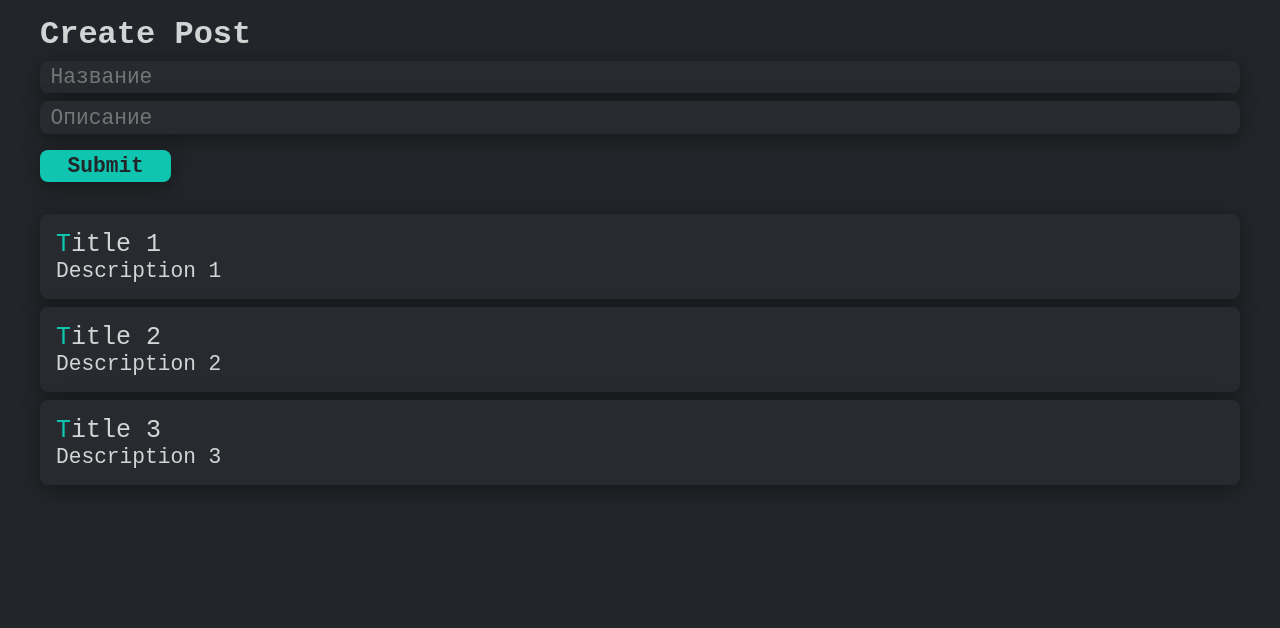
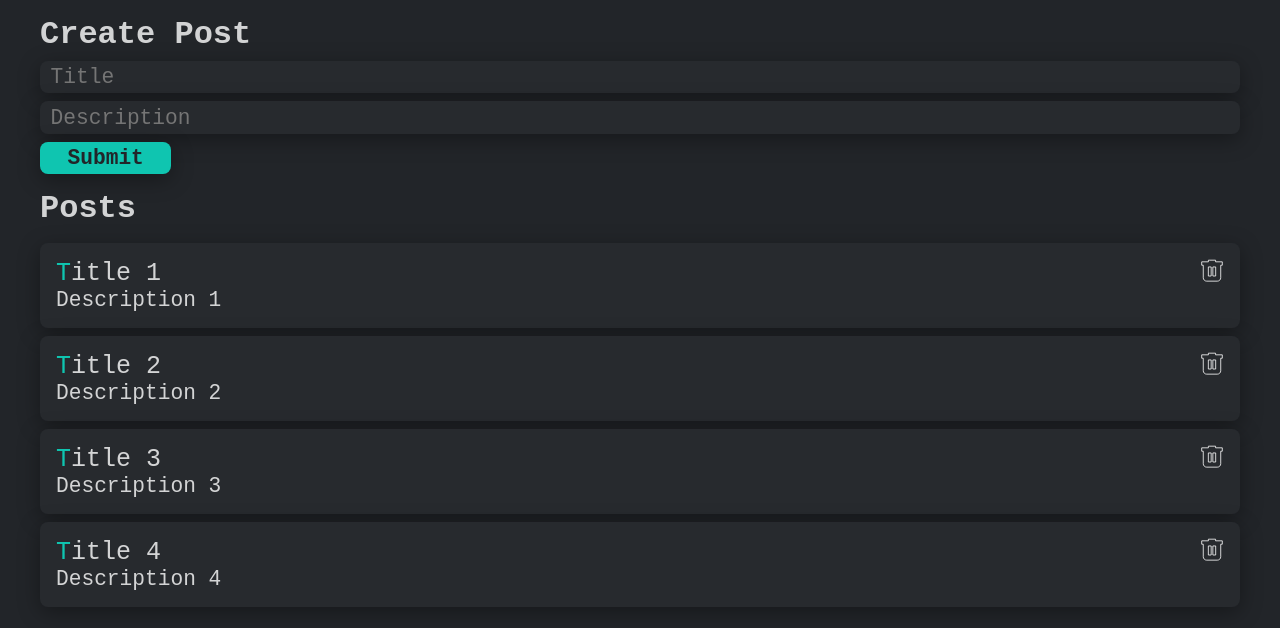
Before and after one commit to stelsp/vue-posts, a Vue app: page / in a window 1280 px wide. Shown: the top 628 px of the page. Built offline with nearby package versions, Linux system fonts and the light colour scheme.

Commit message:
feat: add Posts form + UI folder + refator App.vue

```diff
--- a/src/App.vue
+++ b/src/App.vue
@@ -1,38 +1,36 @@
 <template>
   <main class="app">
-    <section aria-label="posts" class="container">
-      <form class="form offset">
-        <h3 class="form__title">Create Post</h3>
-        <input class="form__input" type="text" placeholder="Название" />
-        <input class="form__input" placeholder="Описание" />
-        <button class="form__button">Submit</button>
-      </form>
-      <ul class="posts offset">
-        <li class="post" v-for="post in posts" :key="post.id">
-          <h5 class="post__title">
-            {{ post.title }}
-          </h5>
-          <p class="post__description">
-            {{ post.body }}
-          </p>
-        </li>
-      </ul>
+    <section aria-label="main" class="container">
+      <PostForm @create="createPost" />
+      <PostList :posts="posts" />
     </section>
   </main>
 </template>
 
 <script>
+import PostForm from "@/components/PostForm.vue";
+import PostList from "@/components/PostList.vue";
+
 export default {
+  components: {
+    PostForm,
+    PostList,
+  },
   data() {
     return {
       posts: [
         { id: 1, title: "Title 1", body: "Description 1" },
         { id: 2, title: "Title 2", body: "Description 2" },
         { id: 3, title: "Title 3", body: "Description 3" },
+        { id: 4, title: "Title 4", body: "Description 4" },
       ],
     };
   },
-  methods: {},
+  methods: {
+    createPost(post) {
+      this.posts = [post, ...this.posts];
+    },
+  },
 };
 </script>
 
@@ -92,13 +90,6 @@ export default {
   );
 }
 
-body {
-  color: var(--clr-primary);
-  background-color: var(--clr-secondary-400);
-  font-size: var(--fs-400);
-  font-family: monospace, sans-serif;
-}
-
 /* UTILITY */
 .container {
   --max-width: 1200px;
@@ -112,67 +103,14 @@ body {
 }
 
 /* APP */
+body {
+  color: var(--clr-primary);
+  background-color: var(--clr-secondary-400);
+  font-size: var(--fs-400);
+  font-family: monospace, sans-serif;
+}
+
 .app {
   color: var(--clr-primary-300);
 }
-
-/* FORM */
-.form {
-  display: flex;
-  flex-direction: column;
-  align-items: flex-start;
-  gap: 0.5rem;
-}
-
-.form__title {
-  font-size: var(--fs-700);
-  font-weight: var(--fw-700);
-}
-
-.form__input {
-  padding: 0.2em 0.5em;
-  width: 100%;
-  box-shadow: 0 0.25em 1em rgb(0 0 0 / 35%);
-  border-radius: 0.5rem;
-  background-color: var(--clr-secondary-300);
-}
-
-.form__button {
-  margin-top: 0.5rem;
-  padding: 0.2em 1.3em;
-  box-shadow: 0 0.25em 1em rgb(0 0 0 / 35%);
-  border-radius: 0.5rem;
-  cursor: pointer;
-  font-weight: var(--fw-700);
-  color: var(--clr-secondary-400);
-  background-color: var(--clr-accent-400);
-
-  transition: all 0.3s;
-}
-
-.form__button:hover {
-  color: var(--clr-primary);
-}
-
-/* POSTS */
-.posts {
-  display: flex;
-  flex-direction: column;
-  gap: 0.5rem;
-}
-
-.post {
-  padding: 1rem;
-  box-shadow: 0 0.25em 1em rgb(0 0 0 / 35%);
-  border-radius: 0.5rem;
-  background-color: var(--clr-secondary-300);
-}
-
-.post__title {
-  font-size: var(--fs-600);
-}
-
-.post__title::first-letter {
-  color: var(--clr-accent-400);
-}
 </style>
--- /dev/null
+++ b/src/components/PostForm.vue
@@ -0,0 +1,56 @@
+<template>
+  <form @submit.prevent class="form offset">
+    <h3 class="title">Create Post</h3>
+    <input v-model="post.title" type="text" placeholder="Title" class="input" />
+    <input
+      v-model="post.body"
+      type="text"
+      placeholder="Description"
+      class="input"
+    />
+    <ButtonPrimary @click="createPost">Submit</ButtonPrimary>
+  </form>
+</template>
+<script>
+export default {
+  data() {
+    return {
+      post: {
+        title: "",
+        body: "",
+      },
+    };
+  },
+  methods: {
+    createPost() {
+      this.post.id = Date.now();
+      this.$emit("create", this.post);
+      this.post = {
+        title: "",
+        body: "",
+      };
+    },
+  },
+};
+</script>
+<style scoped>
+.form {
+  display: flex;
+  flex-direction: column;
+  align-items: flex-start;
+  gap: 0.5rem;
+}
+
+.title {
+  font-size: var(--fs-700);
+  font-weight: var(--fw-700);
+}
+
+.input {
+  padding: 0.2em 0.5em;
+  width: 100%;
+  box-shadow: 0 0.25em 1em rgb(0 0 0 / 35%);
+  border-radius: 0.5rem;
+  background-color: var(--clr-secondary-300);
+}
+</style>
--- /dev/null
+++ b/src/components/PostItem.vue
@@ -0,0 +1,42 @@
+<template>
+  <div class="post">
+    <li>
+      <h5 class="title">
+        {{ post.title }}
+      </h5>
+      <p class="description">
+        {{ post.body }}
+      </p>
+    </li>
+    <ButtonDelete />
+  </div>
+</template>
+<script>
+export default {
+  props: {
+    post: {
+      type: Object,
+      required: true,
+    },
+  },
+};
+</script>
+<style scoped>
+.post {
+  padding: 1rem;
+  box-shadow: 0 0.25em 1em rgb(0 0 0 / 35%);
+  border-radius: 0.5rem;
+  display: flex;
+  justify-content: space-between;
+  align-items: flex-start;
+  background-color: var(--clr-secondary-300);
+}
+
+.title {
+  font-size: var(--fs-600);
+}
+
+.title::first-letter {
+  color: var(--clr-accent-400);
+}
+</style>
--- /dev/null
+++ b/src/components/PostList.vue
@@ -0,0 +1,32 @@
+<template>
+  <div>
+    <h3 class="title">Posts</h3>
+  </div>
+  <ul class="posts offset">
+    <PostItem v-for="post in posts" :key="post.id" :post="post" />
+  </ul>
+</template>
+<script>
+import PostItem from "./PostItem.vue";
+export default {
+  components: { PostItem },
+  props: {
+    posts: {
+      type: Array,
+      required: true,
+    },
+  },
+};
+</script>
+<style scoped>
+.posts {
+  display: flex;
+  flex-direction: column;
+  gap: 0.5rem;
+}
+
+.title {
+  font-size: var(--fs-700);
+  font-weight: var(--fw-700);
+}
+</style>
--- /dev/null
+++ b/src/components/UI/ButtonDelete.vue
@@ -0,0 +1,27 @@
+<template>
+  <button class="button" type="button">
+    <svg xmlns="http://www.w3.org/2000/svg" height="24" width="24">
+      <path
+        d="M6.675 22.15q-1.4 0-2.4-.987-1-.988-1-2.413V6.225H1.7v-3.4h6.7v-1.65h7.175v1.65H22.3v3.4h-1.575V18.75q0 1.425-.987 2.413-.988.987-2.413.987Zm1.675-5.125h2.825V7.95H8.35Zm4.5 0h2.825V7.95H12.85Z"
+      />
+    </svg>
+  </button>
+</template>
+<script>
+export default {
+  name: "ButtonDelete",
+};
+</script>
+<style scoped>
+.button {
+  cursor: pointer;
+}
+.button:hover,
+.button:focus-visible {
+  scale: 1.02;
+}
+path {
+  stroke: var(--clr-primary-300);
+  fill: var(--clr-secondary-300);
+}
+</style>
--- /dev/null
+++ b/src/components/UI/ButtonPrimary.vue
@@ -0,0 +1,25 @@
+<template>
+  <button class="button"><slot></slot></button>
+</template>
+<script>
+export default {
+  name: "ButtonPrimary",
+};
+</script>
+<style scoped>
+.button {
+  padding: 0.2em 1.3em;
+  box-shadow: 0 0.25em 1em rgb(0 0 0 / 35%);
+  border-radius: 0.5rem;
+  font-weight: var(--fw-700);
+  color: var(--clr-secondary-400);
+  background-color: var(--clr-accent-400);
+  cursor: pointer;
+  transition: all 0.3s;
+}
+
+.button:hover,
+.button:focus-visible {
+  color: var(--clr-primary);
+}
+</style>
--- /dev/null
+++ b/src/components/UI/index.js
@@ -0,0 +1,4 @@
+import ButtonPrimary from "@/components/UI/ButtonPrimary";
+import ButtonDelete from "@/components/UI/ButtonDelete";
+
+export default [ButtonPrimary, ButtonDelete];
--- a/src/main.js
+++ b/src/main.js
@@ -1,4 +1,11 @@
 import { createApp } from "vue";
 import App from "./App";
+import components from "@/components/UI";
 
-createApp(App).mount("#app");
+const app = createApp(App);
+
+components.forEach((component) => {
+  app.component(component.name, component);
+});
+
+app.mount("#app");
```
